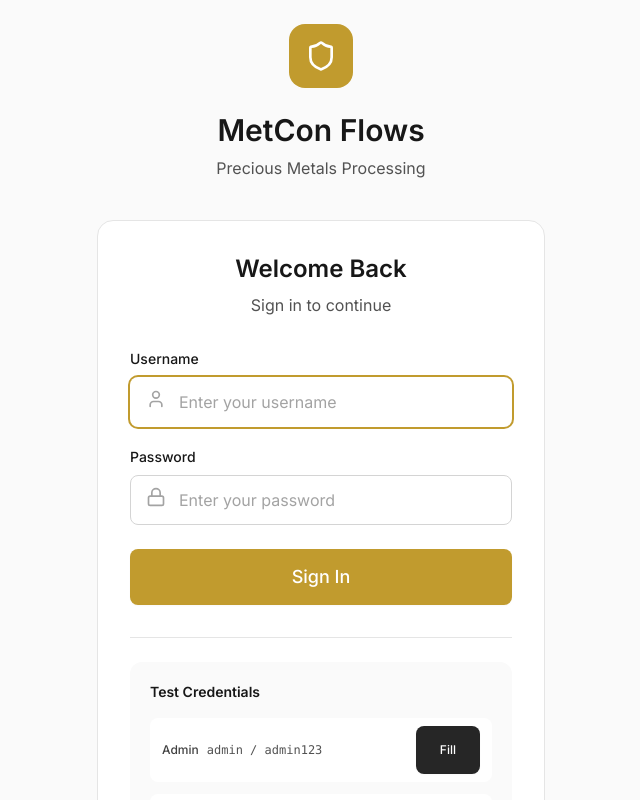
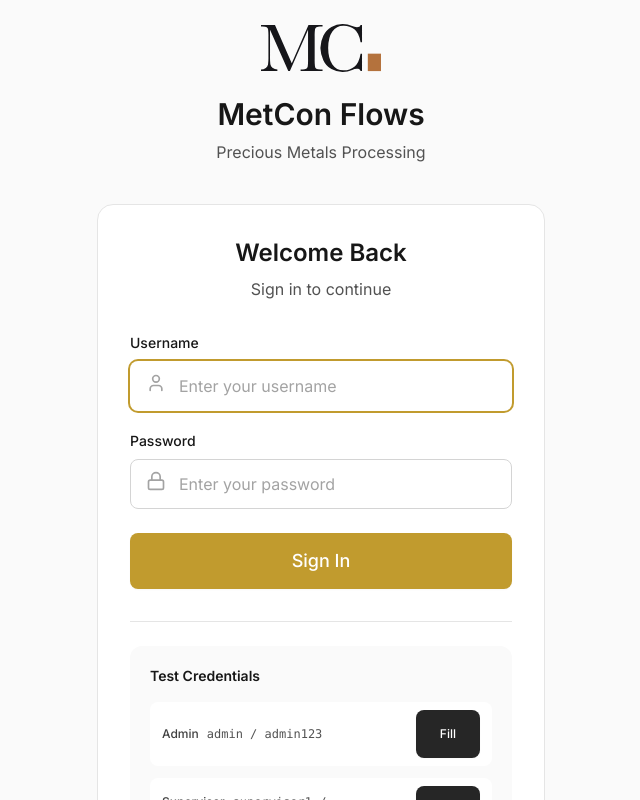
Before and after one commit to ChrisMareeFS/metcon-workflow-app, a React (Vite) app in the folder frontend/: page /login in a window 1280 px wide. Shown: the top 800 px of the page, without its empty margins (319-959 px from the left). Built offline with nearby package versions, Linux system fonts and the light colour scheme; no server answers.

Commit message:
Replace Shield icons with MetCon logo SVG in Login, Navigation, and Verify2FA pages

```diff
--- a/frontend/index.html
+++ b/frontend/index.html
@@ -2,7 +2,7 @@
 <html lang="en">
   <head>
     <meta charset="UTF-8" />
-    <link rel="icon" type="image/svg+xml" href="/vite.svg" />
+    <link rel="icon" type="image/svg+xml" href="/metcon-logo.svg" />
     <meta name="viewport" content="width=device-width, initial-scale=1.0" />
     <meta name="description" content="METCON FLOWS - Precious metals processing workflow management" />
     <title>METCON FLOWS</title>
--- a/frontend/src/components/layout/Navigation.tsx
+++ b/frontend/src/components/layout/Navigation.tsx
@@ -187,13 +187,16 @@ export default function Navigation({ onSidebarToggle }: NavigationProps) {
         <div className="p-6 border-b border-gray-200 flex items-center justify-between">
           {isSidebarOpen ? (
             <>
-              <div className="flex-1">
+              <div className="flex-1 flex items-center gap-3">
+                <img src="/metcon-logo.svg" alt="MetCon Logo" className="h-8" />
+                <div>
                   <h1 className="text-xl font-semibold text-gray-900">
                     MetCon Flows
                   </h1>
                   <p className="text-xs text-gray-500 mt-1">
                     Precious Metals
                   </p>
+                </div>
               </div>
               <button
                 onClick={toggleSidebar}
--- a/frontend/src/pages/auth/Login.tsx
+++ b/frontend/src/pages/auth/Login.tsx
@@ -7,7 +7,7 @@ import { useAuthStore } from '../../stores/authStore';
 import Input from '../../components/ui/Input';
 import Button from '../../components/ui/Button';
 import { authService } from '../../services/authService';
-import { Lock, User, AlertCircle, Shield } from 'lucide-react';
+import { Lock, User, AlertCircle } from 'lucide-react';
 
 const loginSchema = z.object({
   username: z.string().min(1, 'Username is required'),
@@ -74,8 +74,8 @@ export default function Login() {
       <div className="w-full max-w-md">
         {/* Logo/Header Section */}
         <div className="text-center mb-10">
-          <div className="inline-flex items-center justify-center w-16 h-16 bg-primary-500 rounded-2xl mb-6">
-            <Shield className="h-8 w-8 text-white" />
+          <div className="inline-flex items-center justify-center mb-6">
+            <img src="/metcon-logo.svg" alt="MetCon Logo" className="h-12" />
           </div>
           <h1 className="text-3xl font-semibold text-gray-900">MetCon Flows</h1>
           <p className="text-gray-600 mt-2">Precious Metals Processing</p>
--- a/frontend/src/pages/auth/Verify2FA.tsx
+++ b/frontend/src/pages/auth/Verify2FA.tsx
@@ -4,7 +4,7 @@ import { authService } from '../../services/authService';
 import { useAuthStore } from '../../stores/authStore';
 import { Card, CardContent, CardDescription, CardHeader, CardTitle } from '../../components/ui/Card';
 import Button from '../../components/ui/Button';
-import { Shield, AlertCircle, Clock } from 'lucide-react';
+import { AlertCircle, Clock } from 'lucide-react';
 
 const CODE_LENGTH = 6;
 
```
Also changed, not shown: frontend/public/metcon-logo.svg (added). Lines whose indentation alone changed are shown as unchanged.
